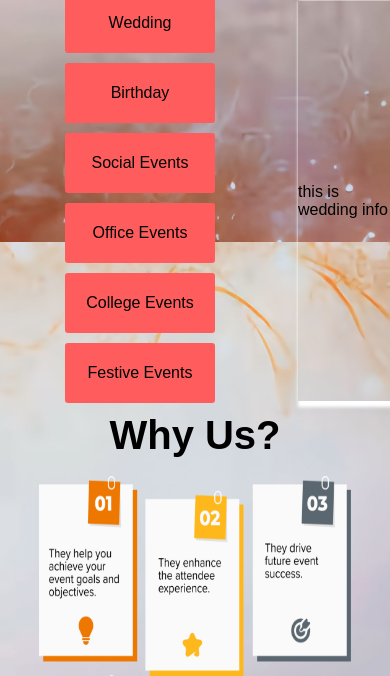
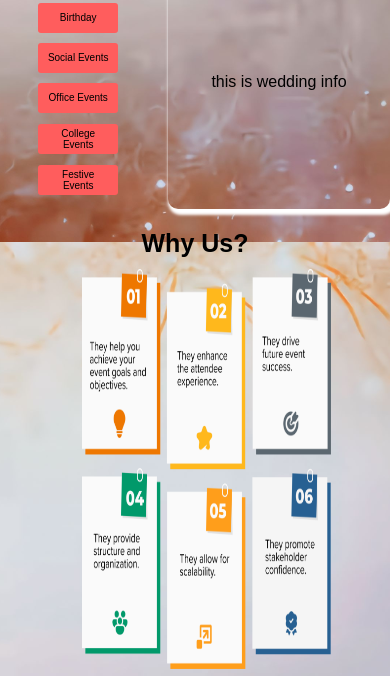
Before and after one commit to abhishek15440/EventBlizz, a plain HTML site: page about.html in a window 390 px wide. Shown: the part 602-1278 px from the top of the page. Drawn offline with Linux system fonts and the light colour scheme.

Commit message:
Update about.css

```diff
--- a/projectStyles/about.css
+++ b/projectStyles/about.css
@@ -10,8 +10,8 @@ body, .headings{
     height: max-content;
     padding-top: 1%;
     padding-bottom: 1%;
-    padding-left: 15%;
-    padding-right: 15%;
+    padding-left: 10%;
+    padding-right: 10%;
 }
 .about-main, .headings{
     font-size: 20px;
@@ -22,17 +22,20 @@ body, .headings{
 }
 
 .event{
-    height: 60px;
+    height: 55px;
     width: 150px;
     background-color: #ff5d5d;
     padding: 8px;
     margin-top: 4px;
     margin-bottom: 10px;
-    margin-left: 60px;
+    margin-left: 40%;
     margin-right: 3px;
     border: 1px solid transparent;
     border-radius: 3px;
     justify-content: center;
+}
+.services-left{
+    height: 100%;
 }
 .event:hover, .event:active{
     background-color:#ff0000;
@@ -50,15 +53,43 @@ body, .headings{
     width: 60%;
     justify-content: center;
     margin-left: 80px;
+    border: 2px solid transparent;
+    border-radius: 10px;
+    color: rgb(0, 0, 0);
+
 }
 .h1-heading{
     font-size: 40px;
     font-weight: bolder;
     justify-content: center;
     height: 50px;
+    margin-top: 12px;
 }
 .why-us-image{
-    height: 430px;
-    width: 100%;
+    height: 400px;
+    width: 80%;
     justify-content: center;
+    margin-left: 13%;
+    margin-bottom: 10px;
 }
+
+@media(max-width:740px){
+    .event{
+        height: 30px;
+        width: 80px;
+        font-size: 10px;
+    }
+    .services-right{
+        height: 100%;
+    }
+    .h1-heading{
+        font-size: 25px;
+    }
+    .services{
+        margin-top: 3px;
+        height: 250px;
+    }
+    .why-us-image{
+        height: 20%;
+    }
+}
```
